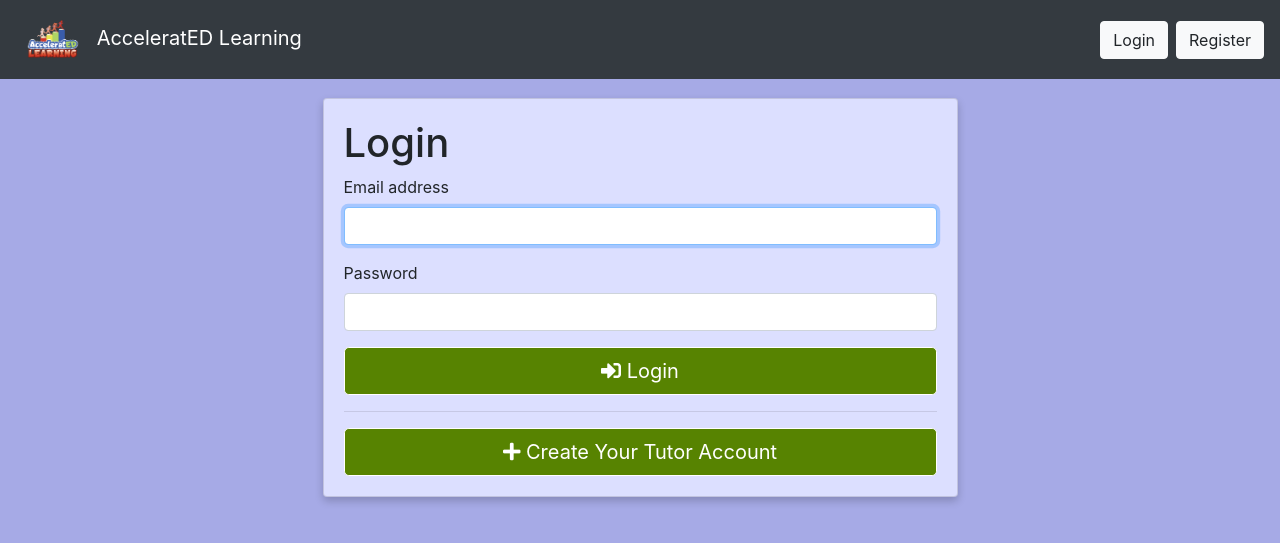
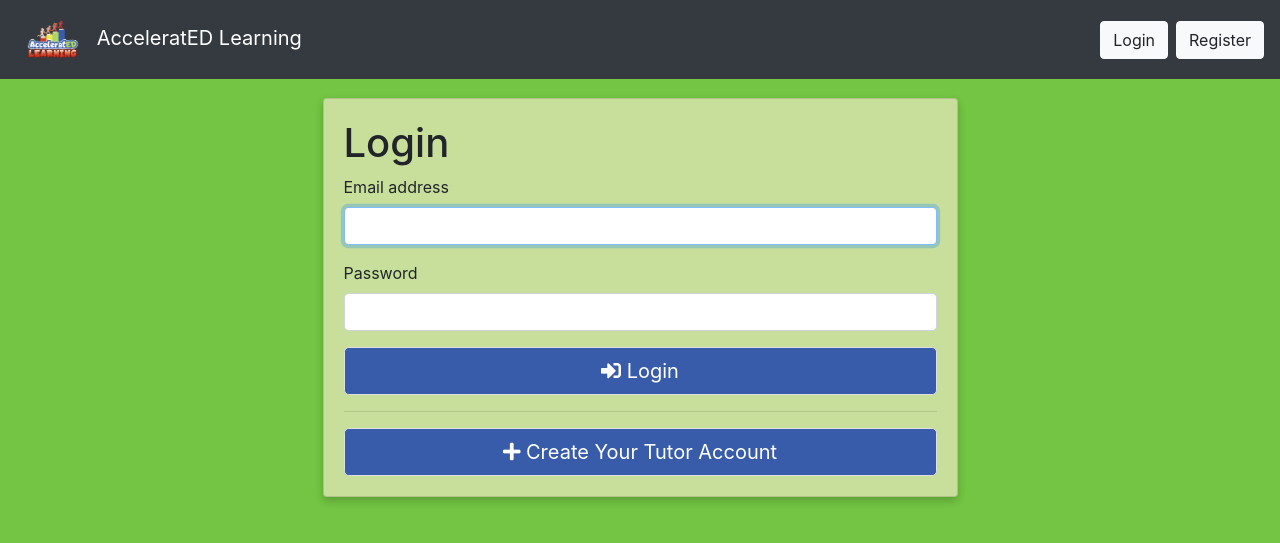
Before and after one commit to mirgamsm/CS-410, a Django app: a page that uses AcceleratED/templates/tutor/base.html in a window 1280 px wide. Shown: the top 543 px of the page. Run offline with Django 3.2, Linux system fonts and the light colour scheme; some libraries are stand-ins or nearby versions.

Commit message:
edits after client meeting

```diff
--- a/AcceleratED/static/css/styles.css
+++ b/AcceleratED/static/css/styles.css
@@ -1,12 +1,13 @@
 body{
-    background-color: #a6aae6;
+    background-color: #73c543;
     padding-top: 50px;
 }
 
 .card{
     box-shadow: 0 4px 8px 0 rgba(0, 0, 0, 0.2);
-    background-color: #dcdfff;
+    background-color: #c8df9c;
 }
+
 .asteriskField{
     display: none;
 }
@@ -22,10 +23,10 @@ form > .alert > ul > li{
 }
 
 .btn-primary{
-    background-color: #578301;
-    border-color: #ffffff;
+    background-color: #395caa;
+    border-color: #e0e0e0;
 }
 
 tr {
-    border-bottom: 2px solid #a6aae6
+    border-bottom: 2px solid #73c543
 }
```
Also changed, not shown: AcceleratED/tutor/models.py (+4 -3 lines), AcceleratED/db.sqlite3, AcceleratED/tutor/migrations/0005_auto_20211107_1431.py (added).
